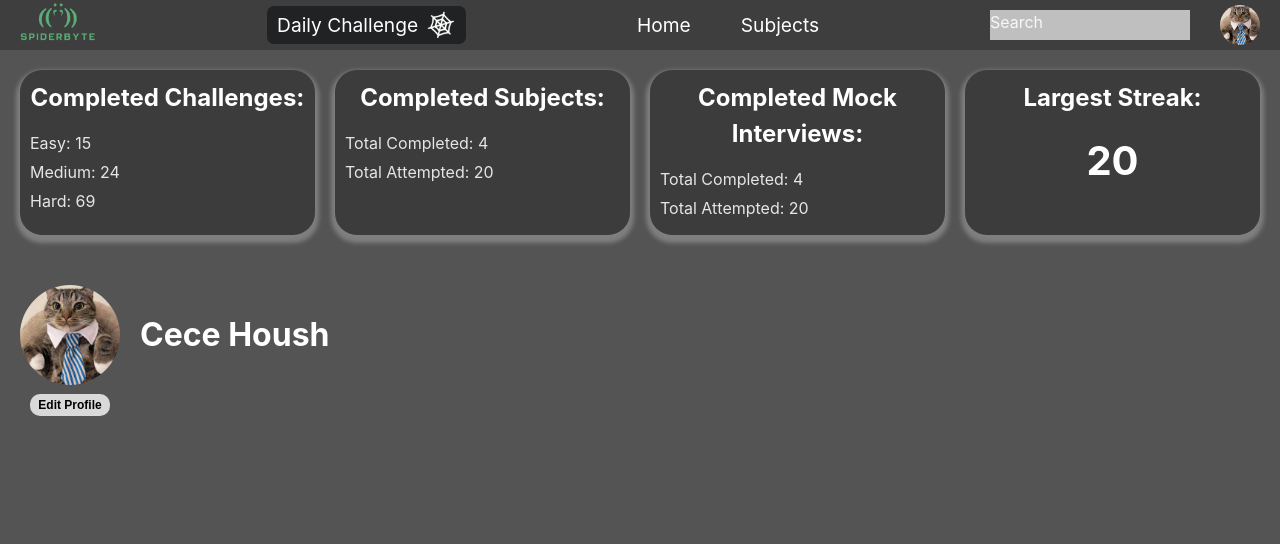
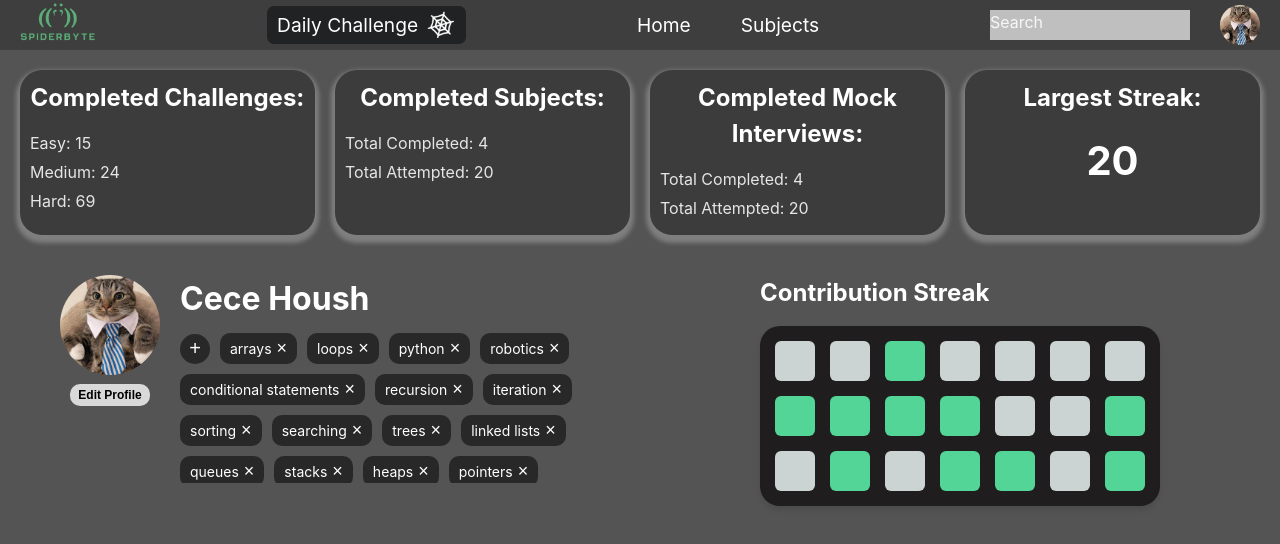
Before and after one commit to cecehoush/Spiderbyte-Website, a React (Vite) app: page /profile in a window 1280 px wide. Shown: the top 544 px of the page. Built offline with nearby package versions, Linux system fonts and the light colour scheme.

Commit message:
fixed streak calendar

```diff
--- a/src/pages/profile/Profile.css
+++ b/src/pages/profile/Profile.css
@@ -6,7 +6,7 @@
     display: grid;
     grid-template-columns: repeat(4, 1fr);
     gap: 20px;
-    margin-bottom: 30px;
+    margin-bottom: 40px;
 }
 
 .stat-box {
@@ -35,10 +35,19 @@
     text-align: center;
 }
 
+.user-info-and-streak {
+    display: flex;
+    flex-wrap: wrap;
+    gap: 20px;
+    justify-content: space-between;
+}
+
 .user-info {
     display: flex;
     align-items: flex-start;
-    padding: 20px 0;
+    flex: 0 1 auto;
+    max-width: calc(50% - 10px);
+    min-width: 300px;
 }
 
 .profile-image-container {
@@ -46,6 +55,7 @@
     flex-direction: column;
     align-items: center;
     margin-right: 20px;
+    margin-left: 40px;
 }
 
 .profile-picture {
@@ -60,12 +70,11 @@
     background-color: #D9D9D9;
     color: black;
     border: none;
-    padding: 4px 8px 4px 8px;
+    padding: 4px 8px;
     border-radius: 10px;
     cursor: pointer;
     font-size: 12px;
     font-weight: bold;
-    /* width: 100px; */
     text-align: center;
 }
 
@@ -73,9 +82,136 @@
     background-color: #BFBFBF;
 }
 
+.username-and-tags {
+    display: flex;
+    flex-direction: column;
+    flex-grow: 1;
+}
+
 .username {
     font-size: 32px;
     color: #FFFFFF;
-    margin: 0;
-    line-height: 100px; /* Match the height of the profile picture */
+    margin: 0 0 10px 0;
 }
+
+.tags-container {
+    display: flex;
+    flex-wrap: wrap;
+    gap: 10px;
+    align-items: center;
+    max-height: 150px;
+    overflow-y: auto;
+}
+
+.add-tag-button {
+    width: 30px;
+    height: 30px;
+    background-color: #282828;
+    color: #FFFFFF;
+    border: none;
+    border-radius: 50%;
+    font-size: 20px;
+    cursor: pointer;
+    display: flex;
+    justify-content: center;
+    align-items: center;
+}
+
+.add-tag-button:hover {
+    color: #53D597;
+}
+
+.tag {
+    background-color: #282828;
+    color: #FFFFFF;
+    padding: 5px 10px;
+    border-radius: 10px;
+    display: flex;
+    align-items: center;
+    font-size: 14px;
+}
+
+.remove-tag-button {
+    background: none;
+    border: none;
+    color: #FFFFFF;
+    font-size: 18px;
+    cursor: pointer;
+    margin-left: 5px;
+    padding: 0;
+    display: flex;
+    align-items: center;
+    justify-content: center;
+}
+
+.remove-tag-button:hover {
+    color: #FF0000;
+}
+
+.streak-calendar {
+    flex: 0 1 auto;
+    min-width: 300px;
+    margin-right: 100px;
+}
+
+.streak-calendar h3 {
+    margin-top: 0;
+    margin-bottom: 15px;
+    color: #FFFFFF;
+    font-size: 24px;
+}
+
+.streak-grid-container {
+    background-color: #1F1D1D;
+    border-radius: 20px;
+    padding: 15px;
+    box-shadow: 0 4px 6px rgba(0, 0, 0, 0.1);
+    width: fit-content;
+}
+
+.streak-grid {
+    display: grid;
+    grid-template-columns: repeat(7, 1fr);
+    grid-template-rows: repeat(3, 1fr);
+    gap: 15px;
+}
+
+.streak-day {
+    width: 40px;
+    height: 40px;
+    border-radius: 6px;
+    transition: transform 0.2s ease-in-out;
+}
+
+.streak-day:hover {
+    transform: scale(1.1);
+}
+
+.streak-day.inactive { background-color: #CBD3D3; }
+.streak-day.active { background-color: #53D597; }
+
+@media (max-width: 768px) {
+    .user-info-and-streak {
+        justify-content: center;
+    }
+
+    .streak-calendar {
+        margin-right: 0;
+        display: flex;
+        flex-direction: column;
+        align-items: flex-start;
+        width: 100%;
+        max-width: 340px;
+    }
+}
+
+@media (max-width: 480px) {
+    .streak-day {
+        width: 30px;
+        height: 30px;
+    }
+
+    .streak-grid {
+        gap: 8px;
+    }
+}
--- a/src/pages/profile/Profile.jsx
+++ b/src/pages/profile/Profile.jsx
@@ -1,15 +1,29 @@
 import React from 'react';
 import './Profile.css';
-import catImage from '../../assets/cat.jpg'; // Adjust the path as needed
+import catImage from '../../assets/cat.jpg';
 
 function Profile() {
-    // This could be replaced with a state variable or prop in the future
     const username = "Cece Housh";
+    const tags = ["arrays", "loops", "python", "robotics", "conditional statements", "recursion", "iteration", "sorting", "searching", "trees", "linked lists", "queues", "stacks", "heaps", "pointers"];
 
     const handleEditProfile = () => {
-        // Add logic for editing profile here
         console.log("Edit profile clicked");
     };
+
+    const handleAddTag = () => {
+        console.log("Add tag clicked");
+    };
+
+    const handleRemoveTag = (tag) => {
+        console.log(`Remove tag clicked: ${tag}`);
+    };
+
+     // Generate placeholder data for 3 weeks (active vs. inactive)
+     const generateStreakData = () => {
+        return Array(21).fill(0).map(() => Math.random() < 0.5);
+    };
+
+    const streakData = generateStreakData();
 
     return (
         <div className="profile-container">
@@ -35,12 +49,39 @@ function Profile() {
                     <p className="large-number">20</p>
                 </div>
             </div>
-            <div className="user-info">
-                <div className="profile-image-container">
-                    <img src={catImage} alt="User profile" className="profile-picture" />
-                    <button className="edit-profile-button" onClick={handleEditProfile}>Edit Profile</button>
+            <div className="user-info-and-streak">
+                <div className="user-info">
+                    <div className="profile-image-container">
+                        <img src={catImage} alt="User profile" className="profile-picture" />
+                        <button className="edit-profile-button" onClick={handleEditProfile}>Edit Profile</button>
+                    </div>
+                    <div className="username-and-tags">
+                        <h2 className="username">{username}</h2>
+                        <div className="tags-container">
+                            <button className="add-tag-button" onClick={handleAddTag}>+</button>
+                            {tags.map((tag, index) => (
+                                <div key={index} className="tag">
+                                    {tag}
+                                    <button className="remove-tag-button" onClick={() => handleRemoveTag(tag)}>×</button>
+                                </div>
+                            ))}
+                        </div>
+                    </div>
                 </div>
-                <h2 className="username">{username}</h2>
+                <div className="streak-calendar">
+                    <h3>Contribution Streak</h3>
+                    <div className="streak-grid-container">
+                        <div className="streak-grid">
+                            {streakData.map((isActive, index) => (
+                                <div
+                                    key={index}
+                                    className={`streak-day ${isActive ? 'active' : 'inactive'}`}
+                                    title={isActive ? "Active day" : "Inactive day"}
+                                ></div>
+                            ))}
+                        </div>
+                    </div>
+                </div>
             </div>
         </div>
     );
```
